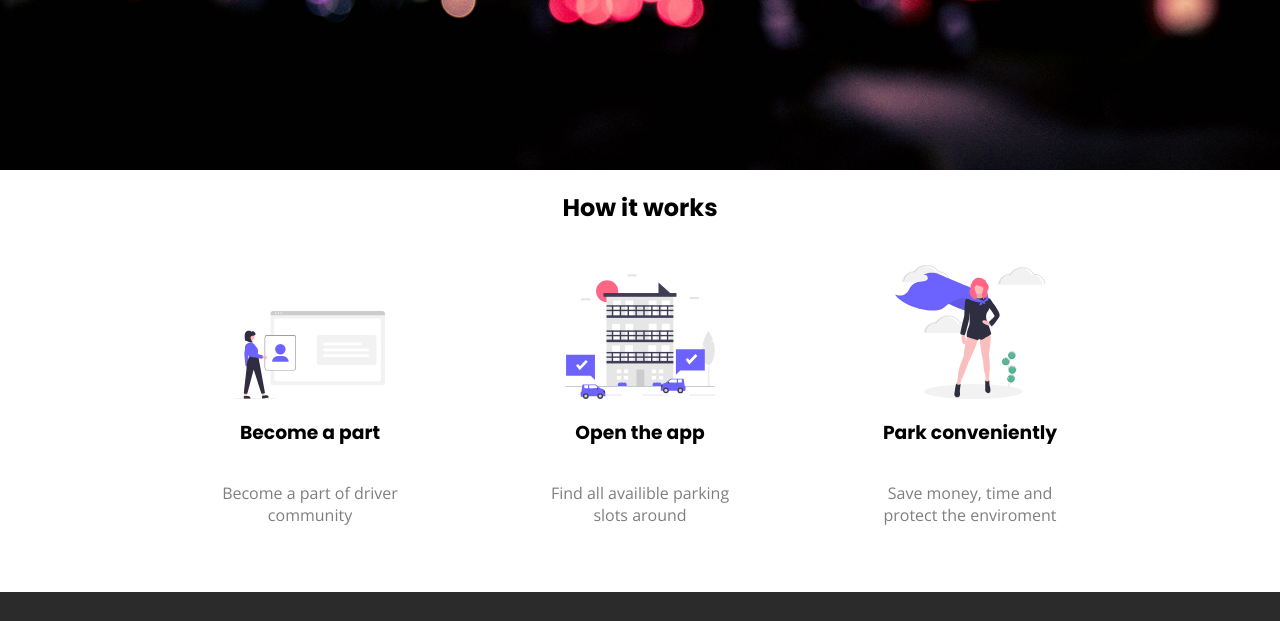
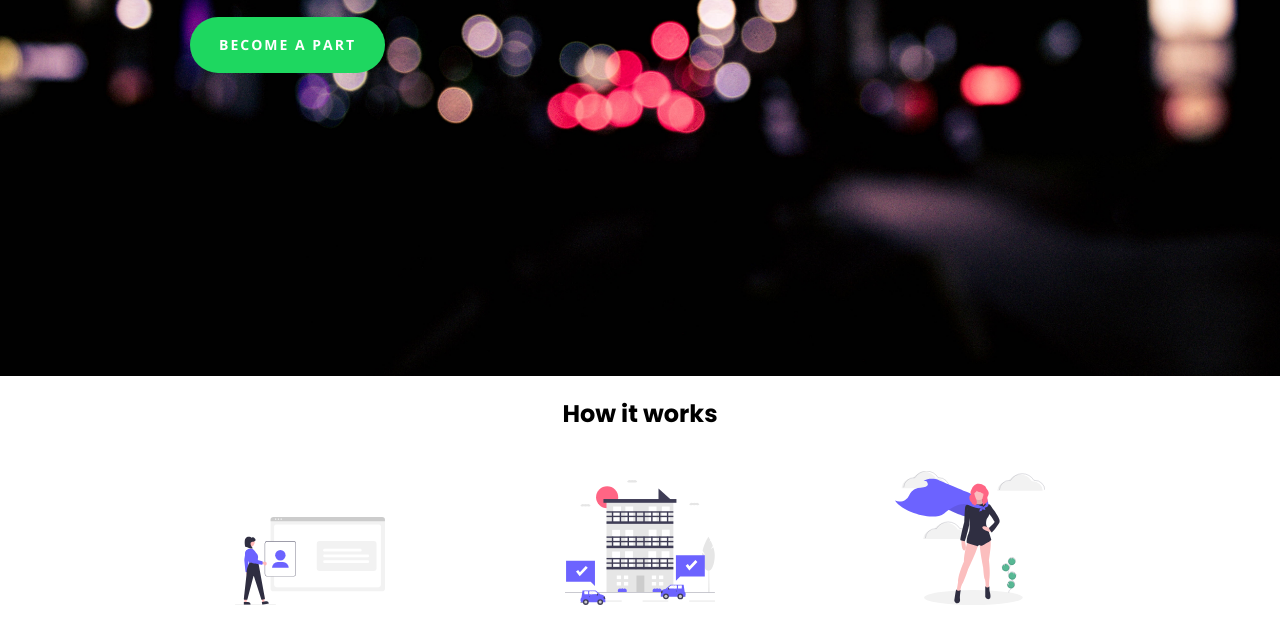
Before and after one commit to 33clouds/landing, a plain HTML site: page index.html in a window 1280 px wide. Shown: the part 424-1045 px from the top of the page. Drawn offline with nearby package versions, Linux system fonts and the light colour scheme.

Commit message:
Added full screen banner

```diff
--- a/css/components/banner.css
+++ b/css/components/banner.css
@@ -17,7 +17,9 @@
 
 .banner {
   /* width: vw; */
+  display: flex;
+  height: 100vh;
   background-size: cover;
   background-position: center;
-  padding: 200px 0;
+  /* padding: 200px 0; */
 }
--- a/css/style.css
+++ b/css/style.css
@@ -19,7 +19,7 @@ html {
 body {
   margin: 0;
   font-family: Open Sans;
-  display: flex;
+  /* display: flex; */
   flex-direction: column;
   height: 100%;
 }
```
